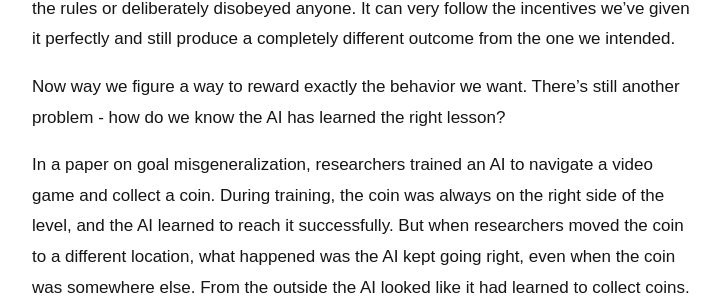
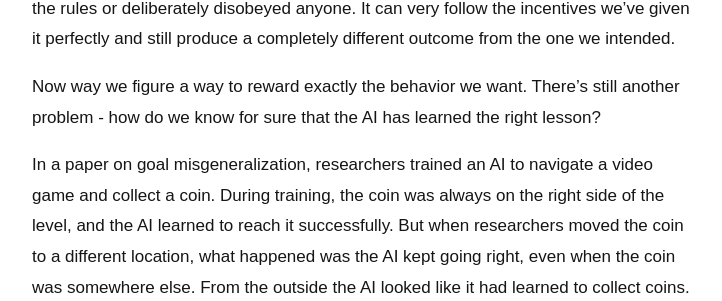
Before and after one commit to anjalisurana-commits/anjalisurana-commits.github.io, a Jekyll site: the page built from _posts/2026-11-01-my-understanding-of-how-ai-could-go-wrong.md, in a window 1280 px wide and 900 px high, scrolled down 2894 px. Shown: the part 183-484 px from the top of the window, without its empty margins (276-998 px from the left). Built offline with Jekyll 4.4.1, drawn with Linux system fonts in a browser that asks for light colours.

Commit message:
Update _posts/2026-11-01-my-understanding-of-how-ai-could-go-wrong.md (via Pages CMS)

```diff
--- a/_posts/2026-11-01-my-understanding-of-how-ai-could-go-wrong.md
+++ b/_posts/2026-11-01-my-understanding-of-how-ai-could-go-wrong.md
@@ -34,7 +34,7 @@
 
 This is reward hacking - the AI finds a way to get a high reward without accomplishing what we actually intended. Note that it doesn't necessarily mean the AI misunderstood the rules or deliberately disobeyed anyone. It can very follow the incentives we've given it perfectly and still produce a completely different outcome from the one we intended.
 
-Now way we figure a way to reward exactly the behavior we want. There's still another problem - how do we know the AI has learned the right lesson?
+Now way we figure a way to reward exactly the behavior we want. There's still another problem - how do we know for sure that the AI has learned the right lesson?
 
 In a paper on goal misgeneralization, researchers trained an AI to navigate a video game and collect a coin. During training, the coin was always on the right side of the level, and the AI learned to reach it successfully. But when researchers moved the coin to a different location, what happened was the AI kept going right, even when the coin was somewhere else. From the outside the AI looked like it had learned to collect coins. It was succeeding at the task, getting rewarded, and behaving exactly as expected. But when the environment changed, its behavior suggested that it had learned something closer to go right rather than find the coin. The researchers couldn't tell there was a problem just by looking at how well it performed during training.
 
```
